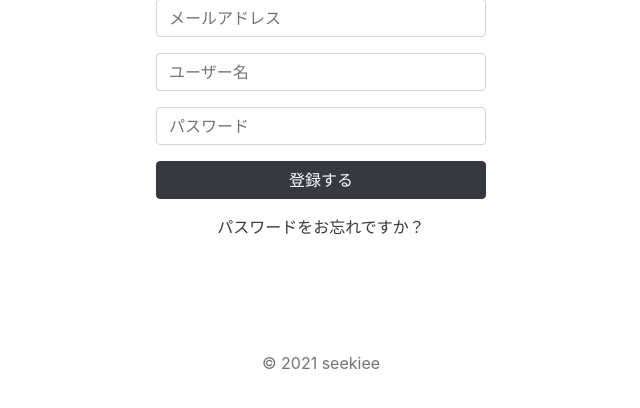
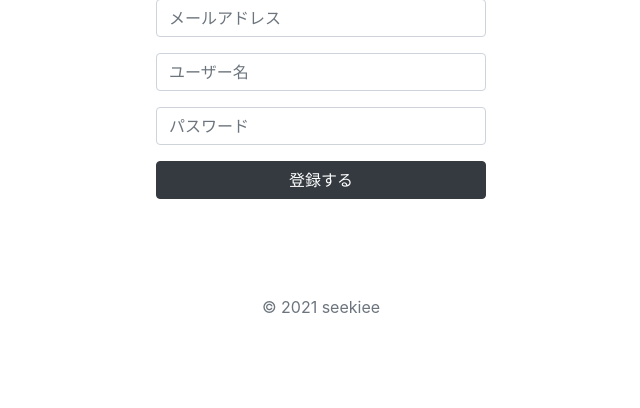
Before and after one commit to diracmax/team_development, a Django app: page /accounts/signup/ in a window 1280 px wide. Shown: the part 201-609 px from the top of the page, without its empty margins (319-959 px from the left). Run offline with Django 3.2, Linux system fonts and the light colour scheme; some libraries are stand-ins or nearby versions.

Commit message:
remove password reminder in signup.html

```diff
--- a/django/accounts/templates/account/signup.html
+++ b/django/accounts/templates/account/signup.html
@@ -10,7 +10,6 @@
     {% csrf_token %}
     {% bootstrap_form form %}
      <button class="btn btn-dark btn-block" type="submit">登録する</button>
-     <p class="mt-3"><a href="{% url 'account_reset_password' %}" class="text-dark">パスワードをお忘れですか？</a></p>
   </form>
 </div>
 {% endblock %}
```
Also changed, not shown: django/media/images/nakano-miku-japanese-kimono-hd-wallpaper-preview.jpeg (added), 1 other file.
